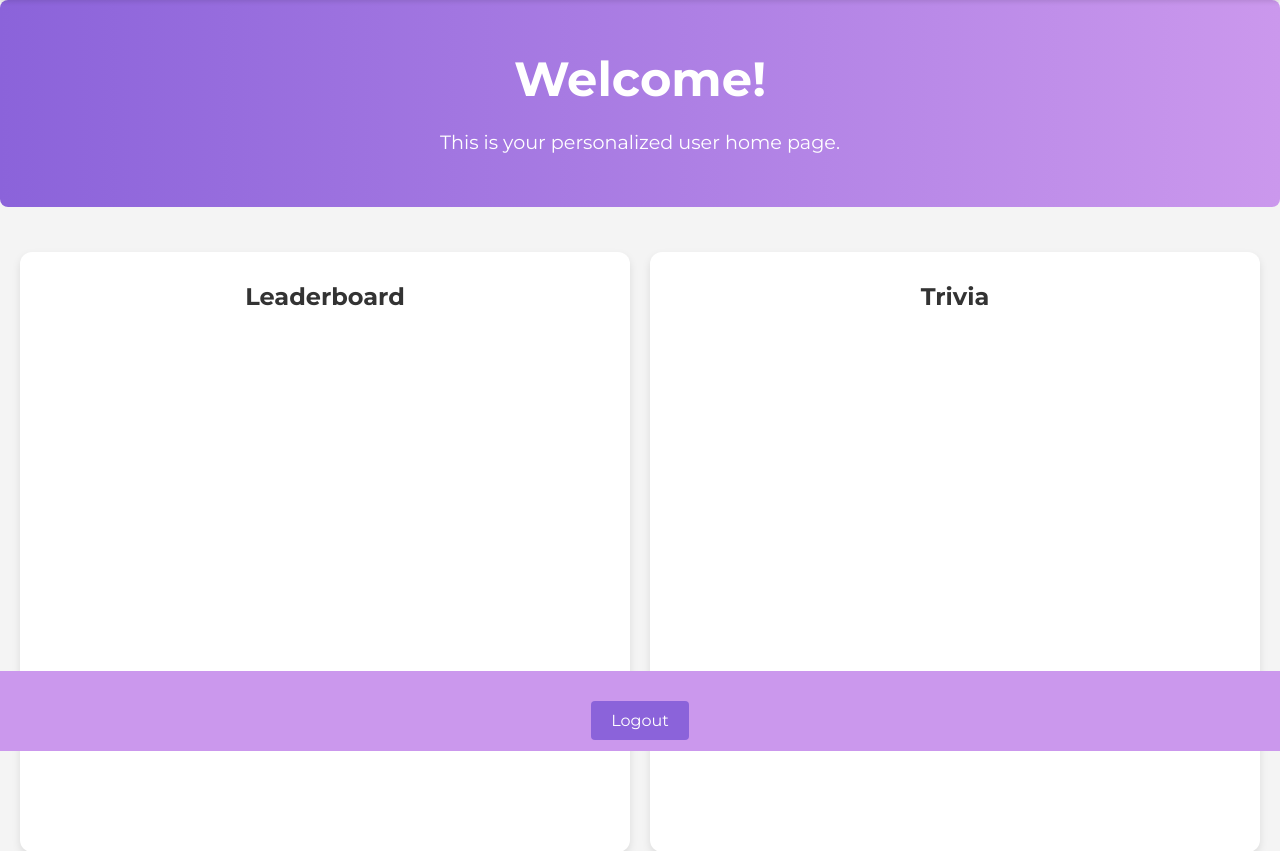
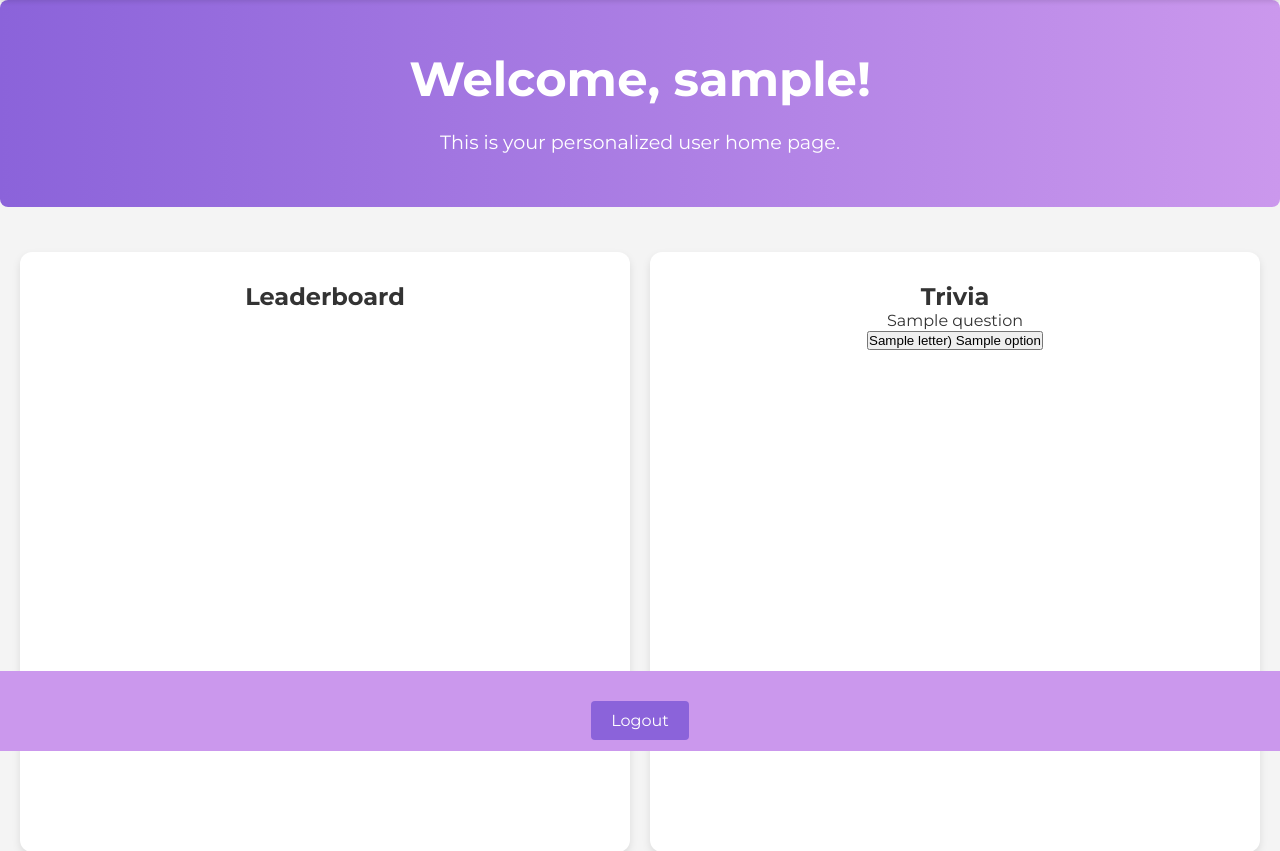
Before and after one commit to rinabug/music-buddy, a Flask app: template templates/index.html in a window 1280 px wide. Shown: the part 49-900 px from the top of the page. Run offline with Flask 3, Linux system fonts and the light colour scheme; the template is opened without the code that fills it: most values are stand-ins (such as "Sample title", 1, 10 or a date in 2020).

Commit message:
Update index.html

```diff
--- a/templates/index.html
+++ b/templates/index.html
@@ -9,10 +9,9 @@
 </head>
 <body>
     <header>
-        <!-- Navbar or header content -->
         <nav>
             <div class="nav-left">
-            <h1> Music Buddy</h1>
+            <h1>Music Buddy</h1>
             </div>
             <div class="nav-right">
             <ul>
@@ -27,14 +26,12 @@
 
     <section class="welcome-section">
         <div class="container">
-            <h1>Welcome!</h1>
+            <h1>Welcome, {{ username }}!</h1>
             <p>This is your personalized user home page.</p>
         </div>
     </section>
 
-    <main class="main-container" >
-        <!-- Main content area -->
-
+    <main class="main-container">
         <section class="leaderboard-section">
             <div class="container">
                 <h2>Leaderboard</h2>
@@ -48,17 +45,33 @@
             <div class="container">
                 <h2>Trivia</h2>
                 <div id="triviaContent">
-                    <!-- Trivia content will be loaded dynamically -->
+                    {% if question %}
+                        <p id="question">{{ question }}</p>
+                        <div id="options">
+                            {% if options %}
+                                {% for letter, option in options.items() %}
+                                    <button class="trivia-option" data-answer="{{ letter }}">{{ letter }}) {{ option }}</button>
+                                {% endfor %}
+                            {% else %}
+                                <p>No options available.</p>
+                            {% endif %}
+                        </div>
+                        <p id="result"></p>
+                        <button id="nextQuestion" style="display: none;">Next Question</button>
+                    {% else %}
+                        <p>No trivia question available.</p>
+                    {% endif %}
                 </div>
             </div>
         </section>
     </main>
 
     <footer>
-        <!-- Footer content -->
         <a href="{{ url_for('logout') }}" class="logout">Logout</a>
     </footer>
 
     <script src="{{ url_for('static', filename='js/index.js') }}"></script>
+    <script src="{{ url_for('static', filename='js/leaderboard.js') }}"></script>
+    <script src="{{ url_for('static', filename='js/trivia.js') }}"></script>
 </body>
 </html>
```
